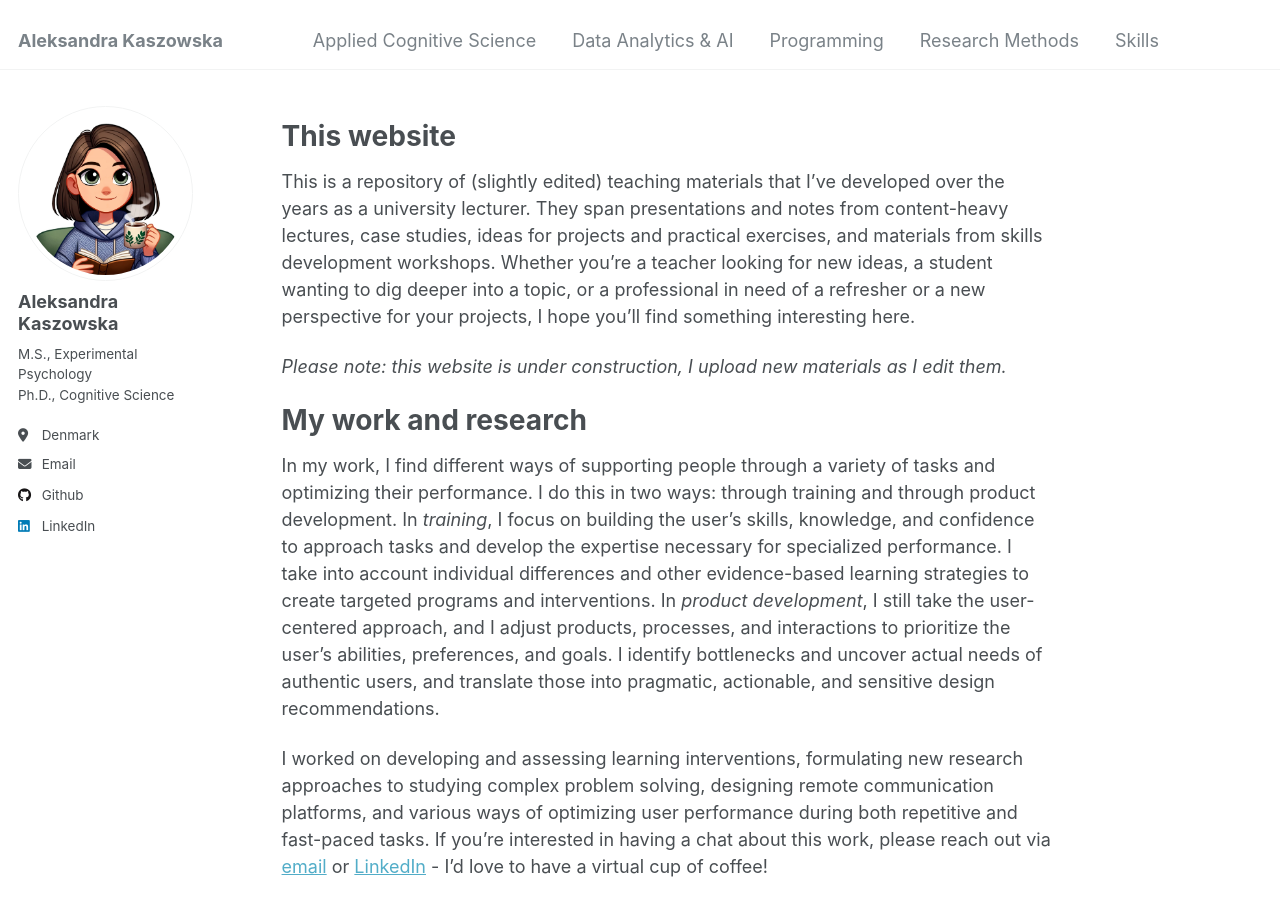
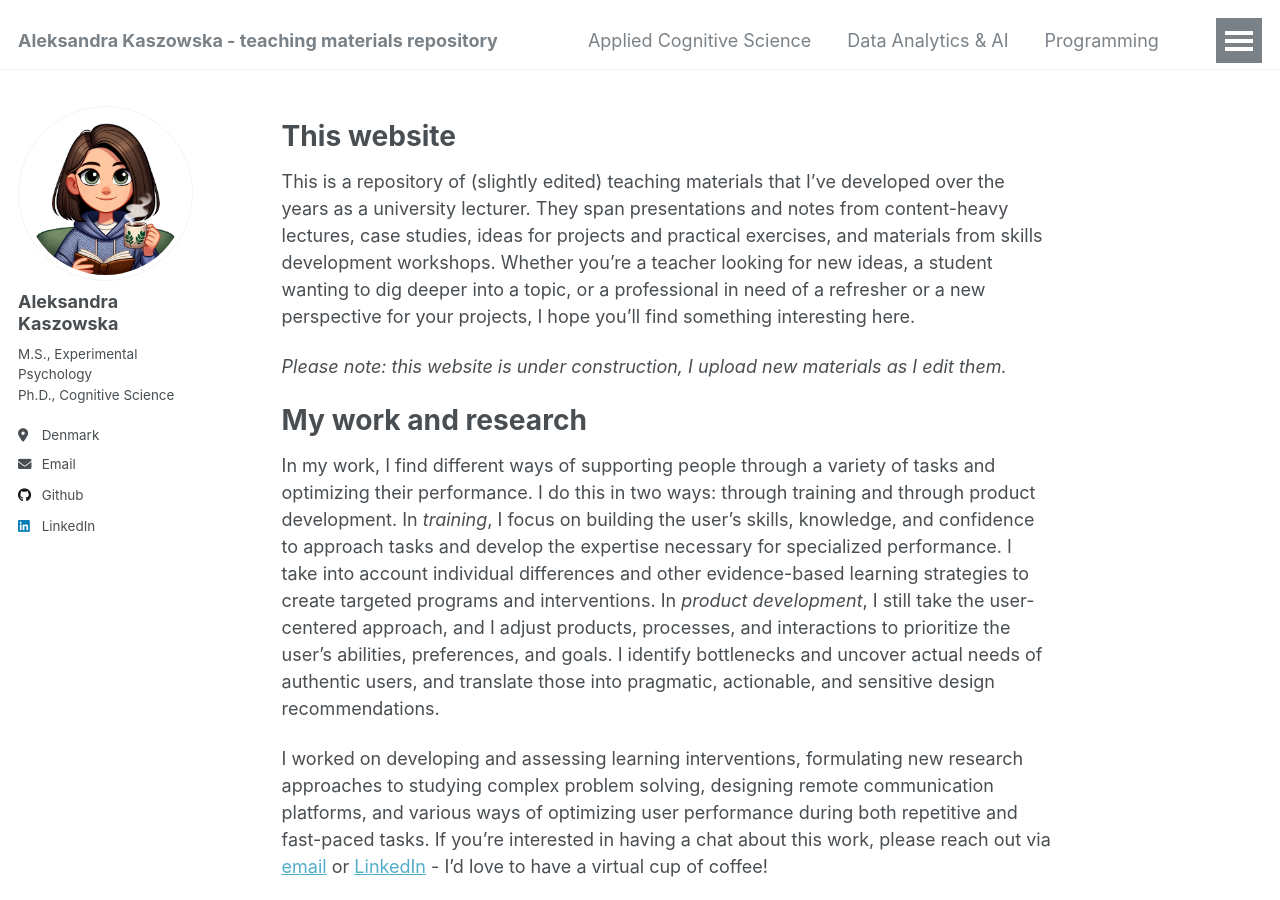
Before and after one commit to akaszowska/akaszowska.github.io, a Jekyll site: the page built from _pages/about.md, in a window 1280 px wide and 900 px high. Built offline with Jekyll 4.4.1, drawn with Linux system fonts in a browser that asks for light colours.

Commit message:
Update _config.yml

```diff
--- a/_config.yml
+++ b/_config.yml
@@ -8,10 +8,10 @@
 
 # Basic Site Settings
 locale                   : "en-US"
-title                    : "Aleksandra Kaszowska"
+title                    : "Aleksandra Kaszowska - teaching materials repository"
 title_separator          : "-"
 name                     : &name "Aleksandra Kaszowska"
-description              : &description "personal description"
+description              : &description "Aleksandra Kaszowska - teaching materials repository"
 url                      : https://akaszowska.github.io #https://academicpages.github.io # the base hostname & protocol for your site e.g. "https://mmistakes.github.io"
 baseurl                  : "" # the subpath of your site, e.g. "/blog"
 repository               : "academicpages/academicpages.github.io"
```
